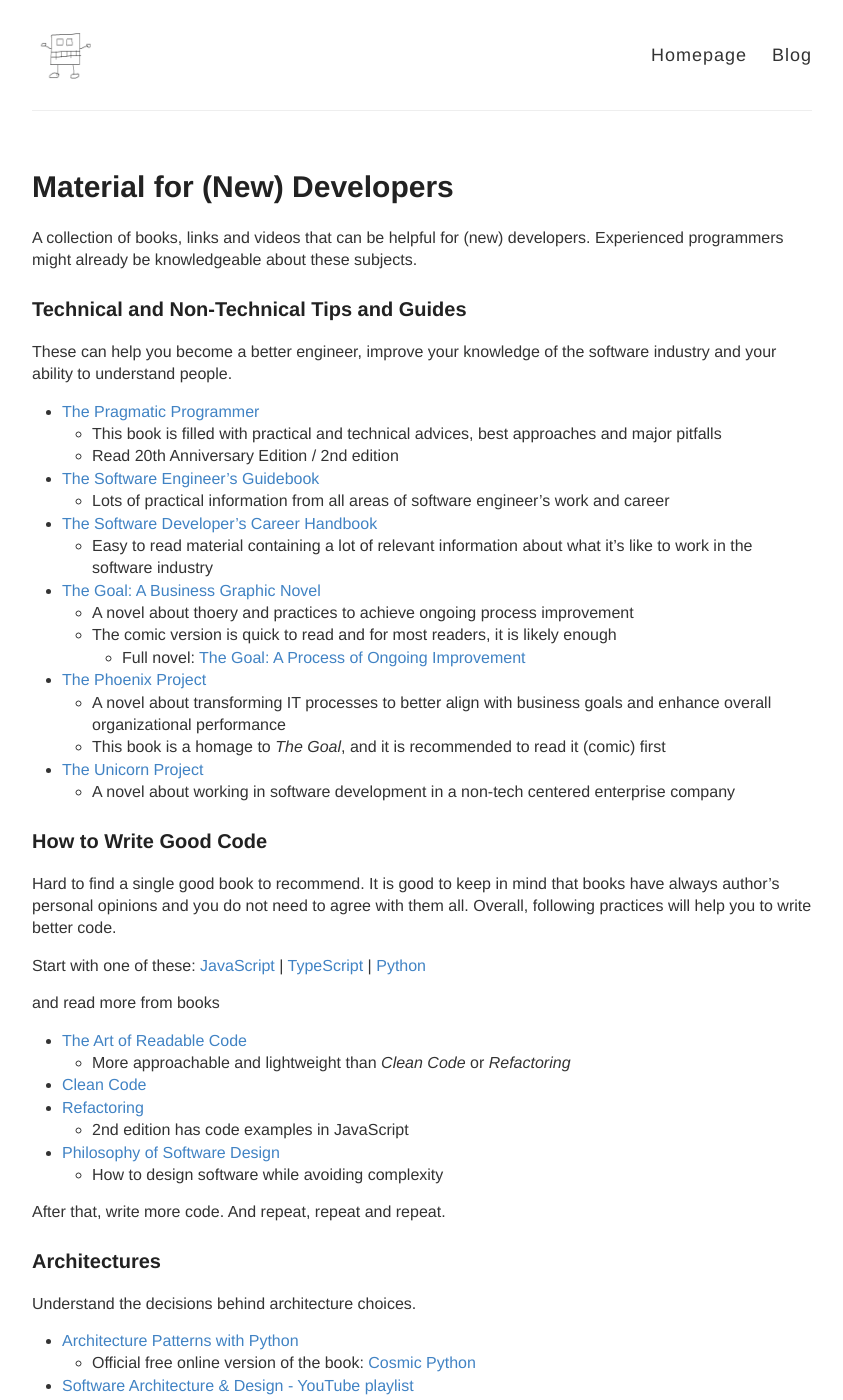
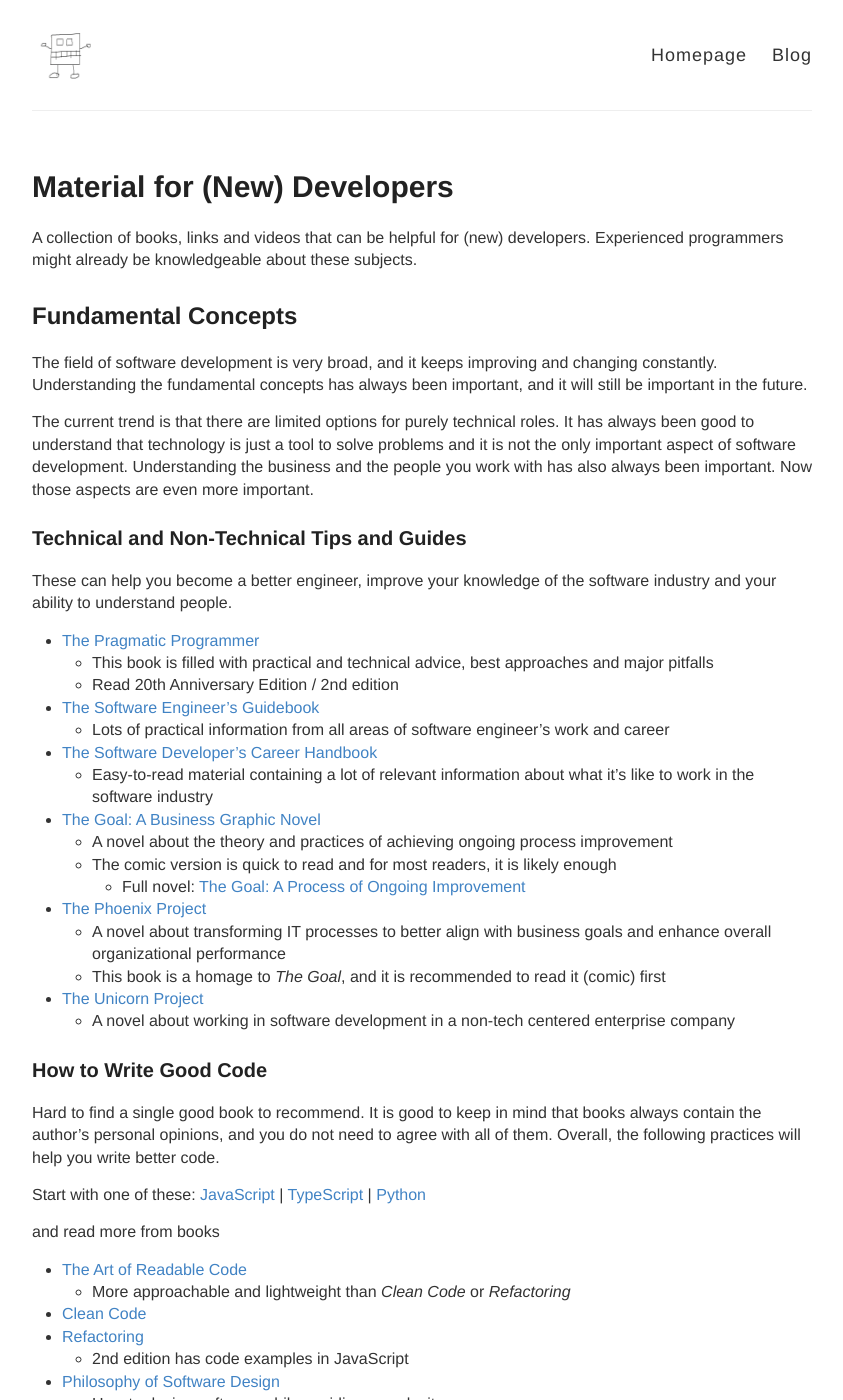
Before and after one commit to ttu/ttu.github.io, a Jekyll site: the page built from _posts/2022-2-5-material-for-new-developers.md, in a window 1280 px wide and 1400 px high. Shown: the whole window, without its empty margins (218-1061 px from the left). Built offline with Jekyll 4.4.1, drawn with Linux system fonts in a browser that asks for light colours; some of the changed text lies outside the part shown.

Commit message:
Fix grammar and add new topics to new dev material post

```diff
--- a/_posts/2022-2-5-material-for-new-developers.md
+++ b/_posts/2022-2-5-material-for-new-developers.md
@@ -6,19 +6,25 @@
 
 A collection of books, links and videos that can be helpful for (new) developers. Experienced programmers might already be knowledgeable about these subjects.
 
+## Fundamental Concepts
+
+The field of software development is very broad, and it keeps improving and changing constantly. Understanding the fundamental concepts has always been important, and it will still be important in the future.
+
+The current trend is that there are limited options for purely technical roles. It has always been good to understand that technology is just a tool to solve problems and it is not the only important aspect of software development. Understanding the business and the people you work with has also always been important. Now those aspects are even more important.
+
 ### Technical and Non-Technical Tips and Guides
 
 These can help you become a better engineer, improve your knowledge of the software industry and your ability to understand people.
 
 * [The Pragmatic Programmer](https://www.goodreads.com/book/show/4099.The_Pragmatic_Programmer)
-  * This book is filled with practical and technical advices, best approaches and major pitfalls
+  * This book is filled with practical and technical advice, best approaches and major pitfalls
   * Read 20th Anniversary Edition / 2nd edition
 * [The Software Engineer's Guidebook](https://www.goodreads.com/book/show/201545491-the-software-engineer-s-guidebook)
   * Lots of practical information from all areas of software engineer's work and career
 * [The Software Developer's Career Handbook](https://www.goodreads.com/book/show/64661326-the-software-developer-s-career-handbook)
-  * Easy to read material containing a lot of relevant information about what it’s like to work in the software industry
+  * Easy-to-read material containing a lot of relevant information about what it’s like to work in the software industry
 * [The Goal: A Business Graphic Novel](https://www.goodreads.com/book/show/35528537-the-goal)
-  * A novel about thoery and practices to achieve ongoing process improvement
+  * A novel about the theory and practices of achieving ongoing process improvement
   * The comic version is quick to read and for most readers, it is likely enough
     * Full novel: [The Goal: A Process of Ongoing Improvement](https://www.goodreads.com/book/show/113934.The_Goal)
 * [The Phoenix Project](https://www.goodreads.com/book/show/17255186-the-phoenix-project)
@@ -29,7 +35,7 @@
 
 ### How to Write Good Code
 
-Hard to find a single good book to recommend. It is good to keep in mind that books have always author's personal opinions and you do not need to agree with them all. Overall, following practices will help you to write better code.
+Hard to find a single good book to recommend. It is good to keep in mind that books always contain the author's personal opinions, and you do not need to agree with all of them. Overall, the following practices will help you write better code.
 
 Start with one of these:
 [JavaScript](https://github.com/ryanmcdermott/clean-code-javascript) | [TypeScript](https://github.com/labs42io/clean-code-typescript) | [Python](https://github.com/zedr/clean-code-python)
@@ -44,7 +50,9 @@
 * [Philosophy of Software Design](https://www.goodreads.com/book/show/39996759-philosophy-of-software-design)
   * How to design software while avoiding complexity
 
-After that, write more code. And repeat, repeat and repeat.
+After that, write more code. And repeat, repeat and repeat. You can also dive into functional programming ([Grokking Functional Programming](https://www.goodreads.com/en/book/show/62893614-grokking-functional-programming)), which is a different paradigm that can help you to write better code in general.
+
+Head First books (e.g. [Design Patterns](https://www.goodreads.com/book/show/121748469-head-first-design-patterns)) are good, easily approachable books to read before you dive into more complex materials.
 
 ### Architectures
 
@@ -54,6 +62,10 @@
   * Official free online version of the book: [Cosmic Python](https://www.cosmicpython.com/book/preface.html)
 * [Software Architecture & Design - YouTube playlist](https://www.youtube.com/playlist?list=PL4JxLacgYgqTgS8qQPC17fM-NWMTr5GW6)
   * Good under 1h introduction to distributed systems architectures
+
+It is also good to understand more about distributed systems, but it is a very broad topic. [Understanding Distributed Systems](https://www.goodreads.com/en/book/show/56977420-understanding-distributed-systems) is a good book to start with. It has lots of theory and also practical examples starting at part III.
+
+System Design Interview books and courses give a good overview of how common systems are designed. They may not give you a deep understanding of those systems, but they do cover the common patterns and practices. E.g. the [System Design Interview](https://www.designgurus.io/course/grokking-the-system-design-interview) course has good brief theory and practical examples of common systems.
 
 ### Keep Up with the Latest Trends
 
@@ -74,8 +86,23 @@
 * [Things they didn’t teach you about Software Engineering](https://vadimkravcenko.com/shorts/things-they-didnt-teach-you/)
   * Some important aspects of software engineering that are often overlooked in traditional education, e.g. self-leadership, collaboration, and continuously learning and improving technical skills.
 * [How "Engineering-driven" leads to "engineering-supremacy"](https://charity.wtf/2022/01/20/how-engineering-driven-leads-to-engineering-supremacy/)
-    * Focusing on engineering as the key driver of a company's success can lead to negative outcomes as it can lead to neglecting the importance of other roles, such as product, sales, and customer support.
+  * Focusing on engineering as the key driver of a company's success can lead to negative outcomes as it can lead to neglecting the importance of other roles, such as product, sales, and customer support.
 * [What Silicon Valley "Gets" about Software Engineers that Traditional Companies Do Not](https://blog.pragmaticengineer.com/what-silicon-valley-gets-right-on-software-engineers/)
   * In some companies engineering is not a feature factory. Engineers are expected to be creative problem solvers who also understand the business.
 * [On Being A Senior Engineer](https://www.kitchensoap.com/2012/10/25/on-being-a-senior-engineer/)
   * A good summary of what is expected from a senior engineer. Spoiler: technical excellence alone isn't enough for seniority.
+
+
+### Books for aspiring seniors
+
+* [Extreme Programming Explained](https://www.goodreads.com/book/show/44935.Extreme_Programming_Explained)
+  * Practices of extreme programming, which is a software development methodology that emphasizes customer satisfaction, teamwork, and continuous improvement. Lots of modern practices are based on these principles.
+
+### Books for aspiring managers
+
+* [The Manager's Path](https://www.goodreads.com/book/show/33369254-the-manager-s-path)
+  * The path of becoming a manager in the software industry. Covers topics such as managing teams, leading projects, and navigating organizational politics.
+* [Engineering Management for the Rest of Us](https://www.goodreads.com/book/show/58502800-engineering-management-for-the-rest-of-us)
+  * A good introduction to engineering management and what is expected from a manager. It covers a lot of the social and people-management aspects that are often new to engineers promoted into management positions.
+* [Turn the Ship Around!](https://www.goodreads.com/book/show/16158601-turn-the-ship-around)
+  * Explains the "leader-leader" management style, which emphasizes empowering employees to take ownership of their work and make their own decisions. Has an interesting perspective, as the story comes from the military rather than from the software industry.
```
